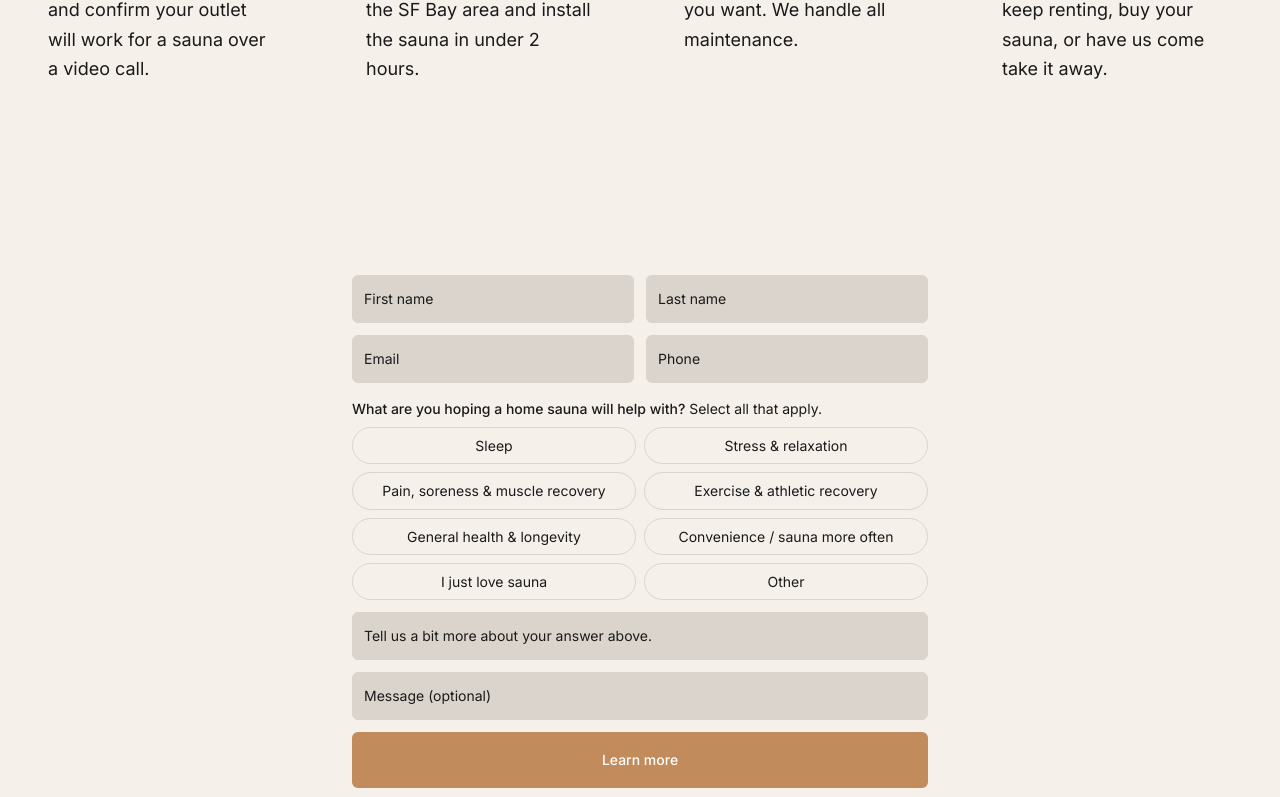
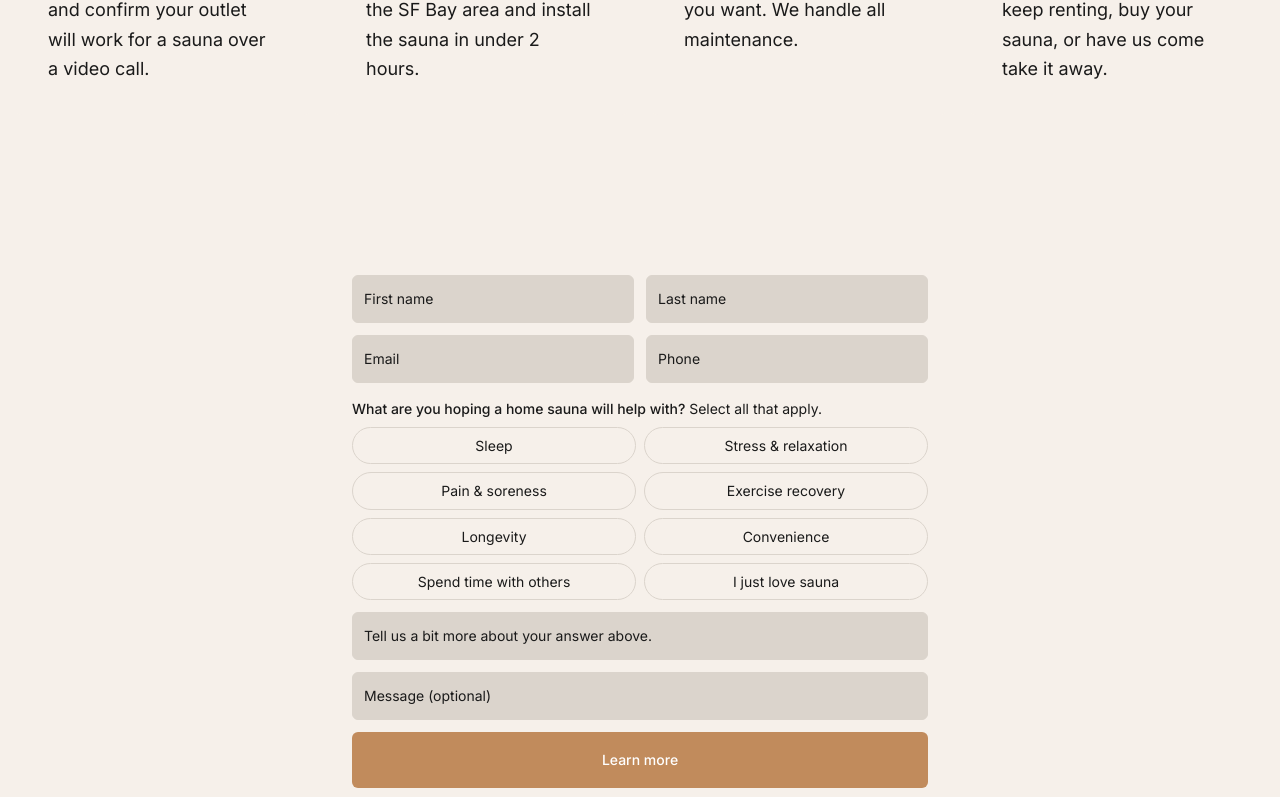
Before and after one commit to aryzach/aryzach.github.io, a React (Vite) app: page /how-it-works in a window 1280 px wide. Shown: the part 402-1199 px from the top of the page. Built offline with nearby package versions, Linux system fonts and the light colour scheme.

Commit message:
Changes
Co-authored-by: aryzach <30701475+aryzach@users.noreply.github.com>

```diff
--- a/src/components/lead/ContactLeadForm.tsx
+++ b/src/components/lead/ContactLeadForm.tsx
@@ -11,12 +11,12 @@ import { emailSchema, phoneSchema, formatPhoneInput } from "@/lib/validation";
 const GOAL_OPTIONS = [
   "Sleep",
   "Stress & relaxation",
-  "Pain, soreness & muscle recovery",
-  "Exercise & athletic recovery",
-  "General health & longevity",
-  "Convenience / sauna more often",
+  "Pain & soreness",
+  "Exercise recovery",
+  "Longevity",
+  "Convenience",
+  "Spend time with others",
   "I just love sauna",
-  "Other",
 ];
 
 const schema = z.object({
```
